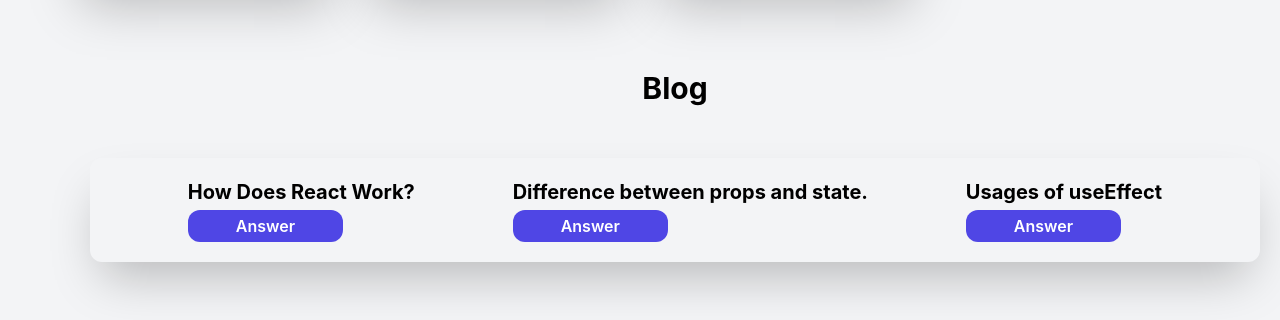
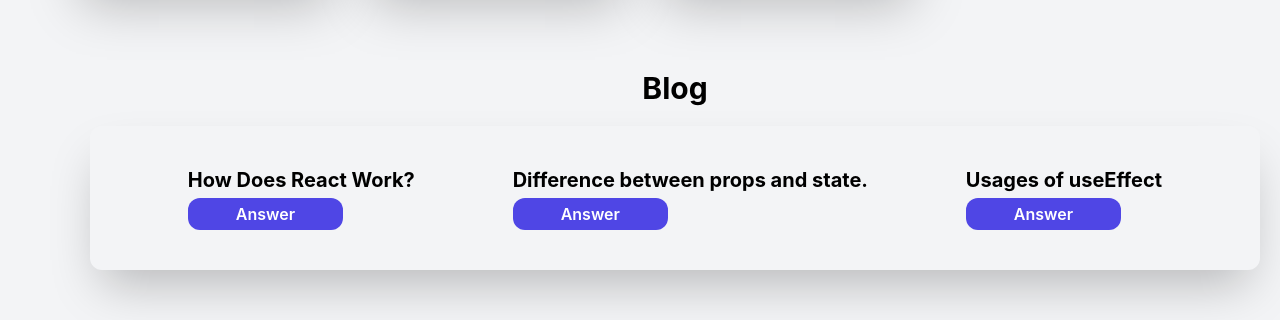
Before and after one commit to MMamunurRashid/Daily-Activities, a React (Create React App) app: page / in a window 1280 px wide. Shown: the part 1102-1422 px from the top of the page. Built offline with nearby package versions, Linux system fonts and the light colour scheme.

Commit message:
work done

```diff
--- a/src/Component/Blog/Blog.js
+++ b/src/Component/Blog/Blog.js
@@ -26,8 +26,8 @@ const Blog = () => {
 
   return (
     <div className="pt-20">
-      <h1 className="text-center font-bold text-3xl pb-8">Blog</h1>
-      <div className="Blog justify-evenly shadow-2xl m-5 py-5 rounded-xl">
+      <h1 className="text-center font-bold text-3xl">Blog</h1>
+      <div className="Blog justify-evenly shadow-2xl m-5 py-10 rounded-xl">
         <div className="each-blog">
           <h1 className="text-xl font-bold">How Does React Work?</h1>
           <button
```
